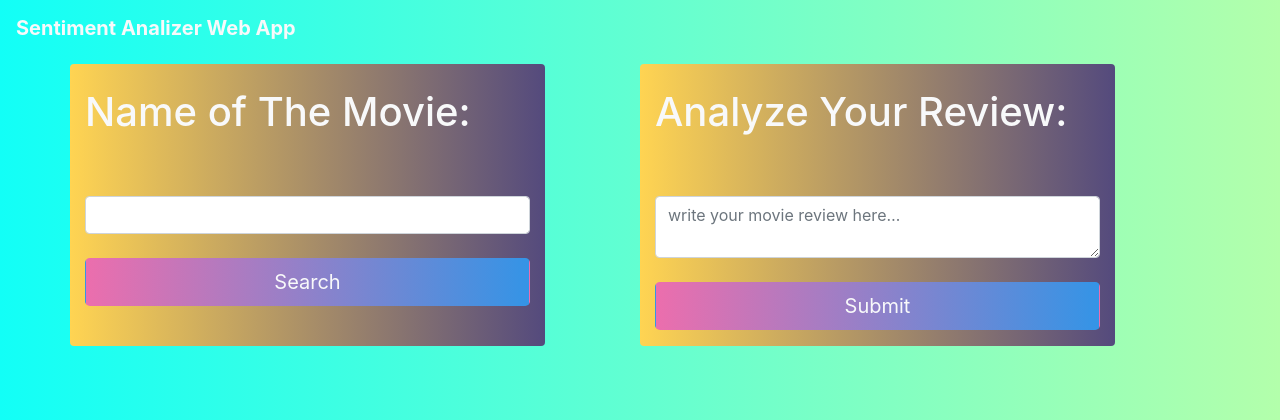
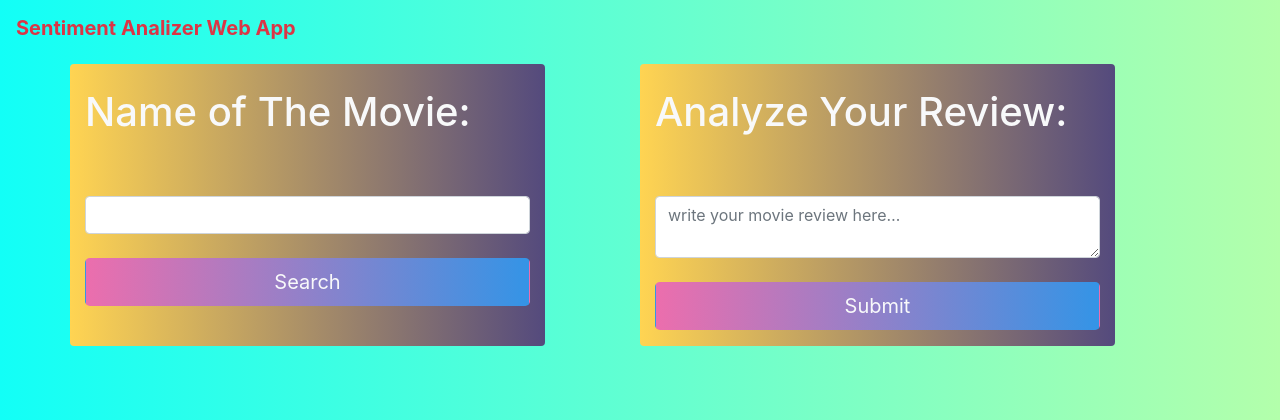
Before and after one commit to Sankha1998/sentiment_analyzer_web_app, a Flask app: page / in a window 1280 px wide. Shown: the top 420 px of the page. Run offline with Flask 2, Linux system fonts and the light colour scheme; parts of the project's set-up code (start-up, migrations or seed data) failed here and were passed over; some libraries are stand-ins or nearby versions.

Commit message:
Add files via upload

```diff
--- a/templates/base.html
+++ b/templates/base.html
@@ -19,7 +19,7 @@
 
   <body>
    <nav class="navbar bg-nav">
-		<h1 class="navbar-brand text-light"><strong>Sentiment Analizer Web App</strong></h1>
+		<h1 class="navbar-brand text-danger"><strong>Sentiment Analizer Web App</strong></h1>
 	</nav>
 
 
--- a/templates/imdb_review.html
+++ b/templates/imdb_review.html
@@ -24,7 +24,7 @@
 
   <body onload="welcome()">
    <nav class="navbar bg-nav">
-		<h1 class="navbar-brand text-light"><strong>Sentiment Analizer Web App</strong></h1>
+		<h1 class="navbar-brand text-danger"><strong>Sentiment Analizer Web App</strong></h1>
 	</nav>
 
 
```
